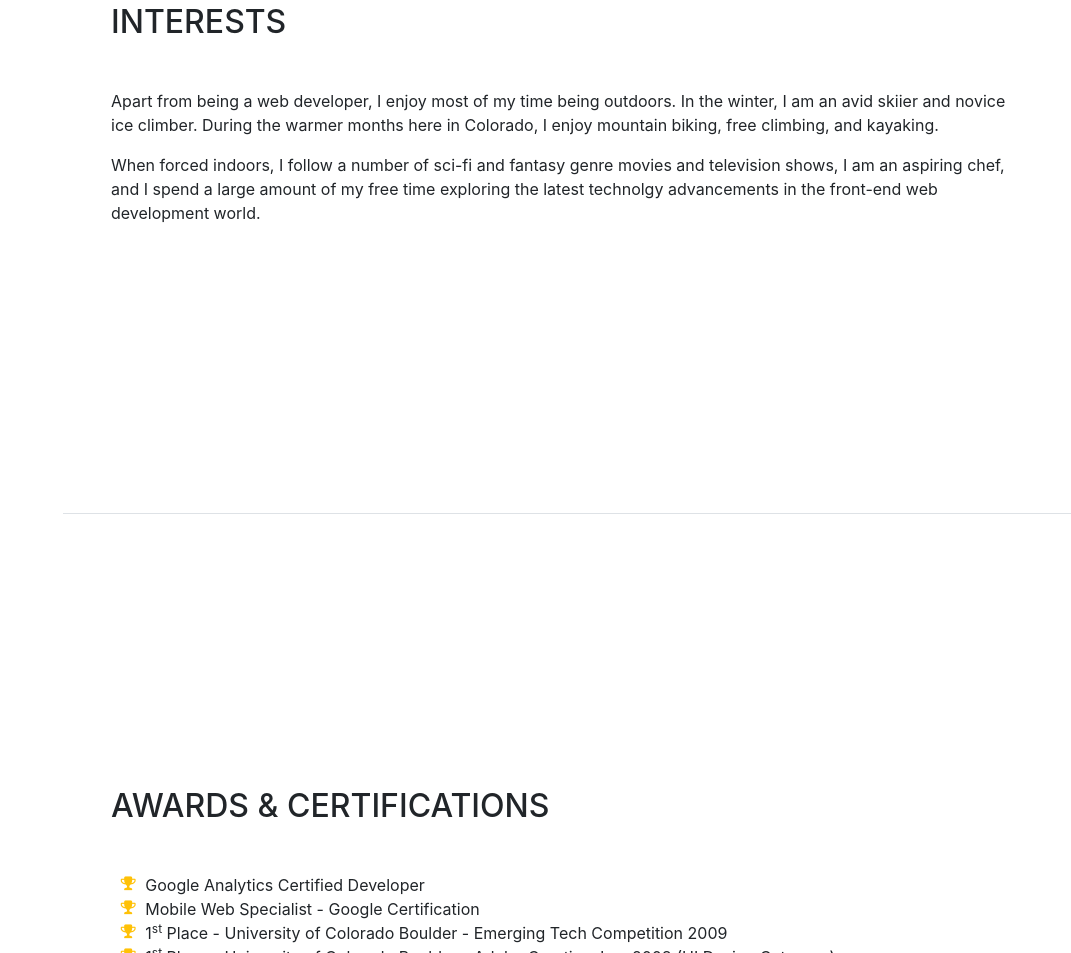
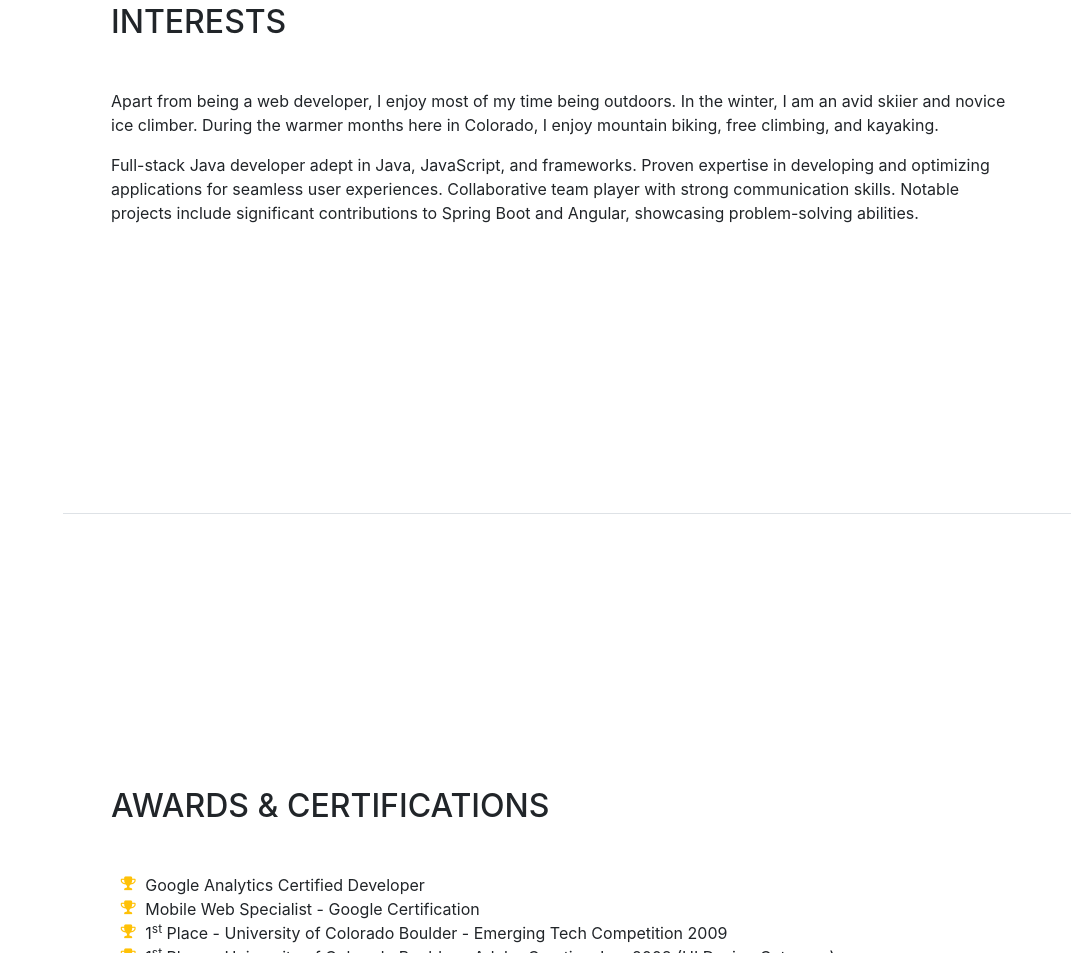
Before and after one commit to ruchita2701/ruchita.github.io, a website with bundled scripts: page index.html in a window 1280 px wide. Shown: the part 3935-4888 px from the top of the page, without its empty margins (209-1280 px from the left). Built offline with nearby package versions, Linux system fonts and the light colour scheme; a web font is replaced by a local one.

Commit message:
Update index.html

```diff
--- a/index.html
+++ b/index.html
@@ -225,7 +225,7 @@
         <div class="my-auto">
           <h2 class="mb-5">Interests</h2>
           <p>Apart from being a web developer, I enjoy most of my time being outdoors. In the winter, I am an avid skiier and novice ice climber. During the warmer months here in Colorado, I enjoy mountain biking, free climbing, and kayaking.</p>
-          <p class="mb-0">When forced indoors, I follow a number of sci-fi and fantasy genre movies and television shows, I am an aspiring chef, and I spend a large amount of my free time exploring the latest technolgy advancements in the front-end web development world.</p>
+          <p class="mb-0">Full-stack Java developer adept in Java, JavaScript, and frameworks. Proven expertise in developing and optimizing applications for seamless user experiences. Collaborative team player with strong communication skills. Notable projects include significant contributions to Spring Boot and Angular, showcasing problem-solving abilities. </p>
         </div>
       </section>
 
```
